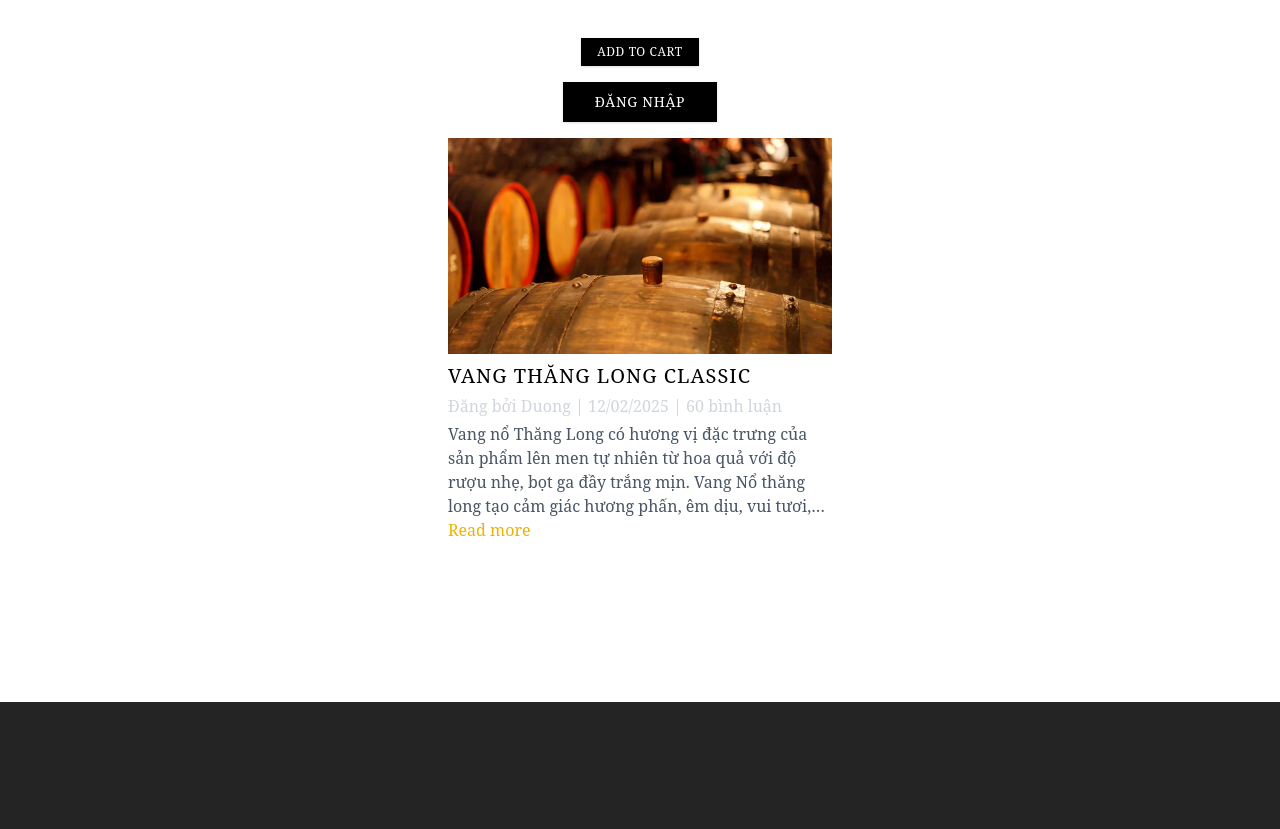
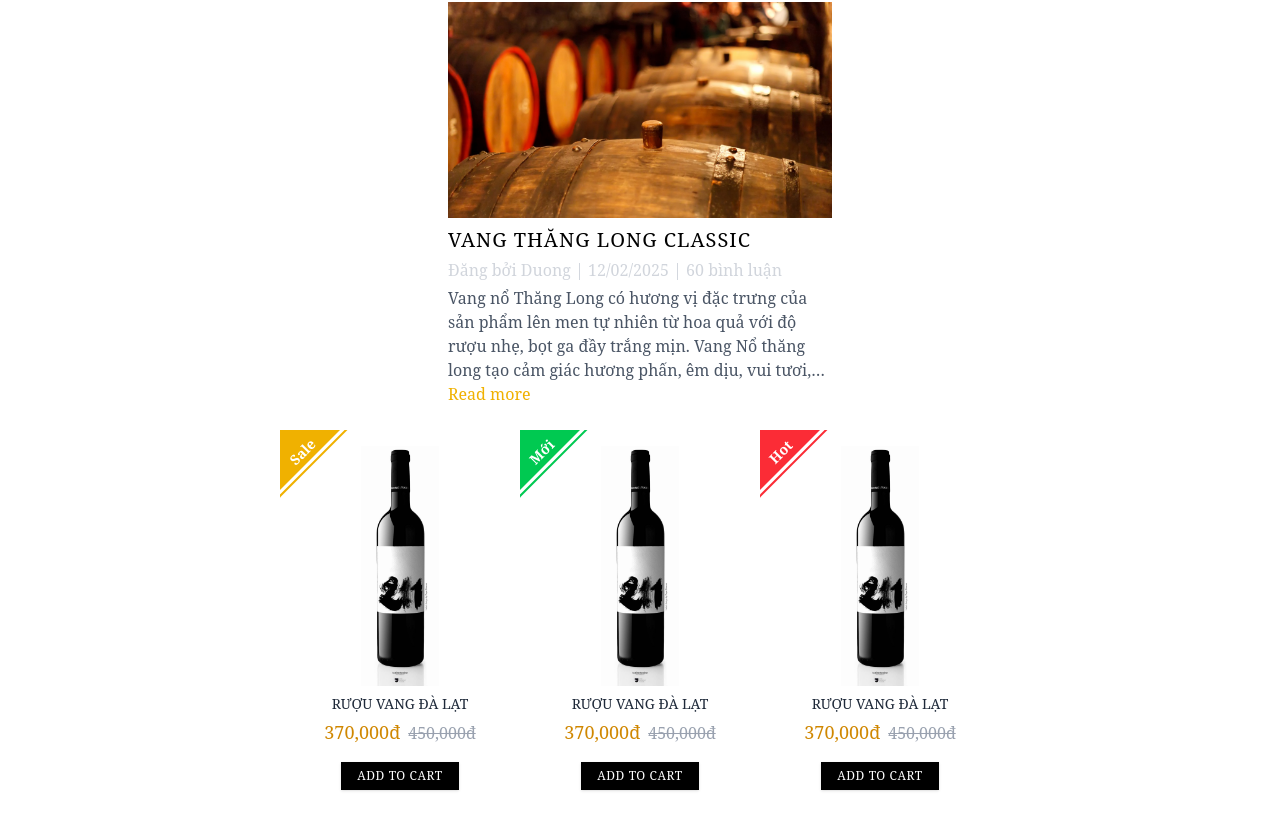
Before and after one commit to thaontn-0537/NAITEI20-FEHN-PR1-DRINK, a React (Vite) app: page / in a window 1280 px wide. Shown: the part 243-1072 px from the top of the page. Before the commit the page ends 945 px from the top, so only its background shows below. Built offline with nearby package versions, Linux system fonts and the light colour scheme.

Commit message:
Component - Product Card Small

```diff
--- a/src/App.jsx
+++ b/src/App.jsx
@@ -1,8 +1,16 @@
 import Header from "./components/Header";
 import { Button } from "./components/Button";
 import BlogCard from "./components/BlogCard";
+import ProductCardSmall from "./components/product-card/ProductCardSmall";
+import product1 from "./assets/products/product1.jpg"
 
 function App() {
+  const products = [
+    { tag: "Sale", image: product1, name: "RƯỢU VANG ĐÀ LẠT", price: 370000, oldPrice: 450000 },
+    { tag: "Mới", image: product1, name: "RƯỢU VANG ĐÀ LẠT", price: 370000, oldPrice: 450000 },
+    { tag: "Hot", image: product1, name: "RƯỢU VANG ĐÀ LẠT", price: 370000, oldPrice: 450000 },
+  ];
+
   return (
     <>
       <Header />
@@ -10,7 +18,11 @@
         <Button>ADD TO CART</Button>
         <Button size="lg">ĐĂNG NHẬP</Button>
         <BlogCard />
-
+        <div className="flex">
+          {products.map((product, index) => (
+            <ProductCardSmall key={index} {...product} />
+          ))}
+        </div>;
         <div class="triangle"></div>
       </main>
     </>
--- /dev/null
+++ b/src/components/product-card/ProductCardSmall.jsx
@@ -0,0 +1,71 @@
+import React from "react";
+import { Button } from "../Button";
+import { FaHeart } from "react-icons/fa";
+import { SiGoogleanalytics } from "react-icons/si";
+import { BsArrowsAngleContract } from "react-icons/bs";
+
+const tagColors = {
+  Sale: "bg-yellow-500",
+  Mới: "bg-green-500",
+  Hot: "bg-red-500",
+};
+
+const ProductCardSmall = ({ tag, image, name, price, oldPrice }) => {
+  return (
+    <div className="relative w-60 p-2 bg-white overflow-hidden group">
+      {tag && (
+        <div className="absolute top-0 left-0">
+          <div className="relative w-20 h-20">
+            <div
+              className={`absolute w-0 h-0 border-l-[60px] border-t-[60px] border-solid border-transparent ${tagColors[tag]} border-t-white rotate-[90deg]`}
+            ></div>
+            <div className={`absolute w-30 h-[2px] top-[40px] left-[-35px] ${tagColors[tag]} rotate-[-45deg]`}></div>
+            <span className="absolute top-3 left-2 text-white text-sm font-bold rotate-[-45deg]">
+              {tag}
+            </span>
+          </div>
+        </div>
+      )}
+
+      {/* Product Image */}
+      <div className="w-full h-60 flex justify-center items-center mt-2 overflow-hidden relative">
+        <img
+          src={image}
+          alt={name}
+          className="max-h-full max-w-full object-contain"
+        />
+        {/* Hover actions */}
+        <div className="absolute bottom-0 left-0 w-full bg-black bg-opacity-80 text-gray-400 flex justify-around items-center py-2 opacity-0 group-hover:opacity-100 transition-opacity duration-300">
+          <div className="flex items-center gap-2 cursor-pointer hover:text-white">
+            <FaHeart /> <span className="text-xs">Yêu thích</span>
+          </div>
+          <div className="flex items-center gap-2 cursor-pointer hover:text-white">
+            <SiGoogleanalytics /> <span className="text-xs">So sánh</span>
+          </div>
+          <BsArrowsAngleContract className="cursor-pointer hover:text-white"/>
+        </div>
+      </div>
+
+      {/* Product Info */}
+      <div className="text-center mt-2">
+        <p className="text-sm font-medium text-gray-800 group-hover:text-yellow-600 transition-colors duration-300">
+          {name}
+        </p>
+        <div className="mt-1">
+          <span className="text-lg text-yellow-600">
+            {price.toLocaleString()}đ
+          </span>
+          {oldPrice && (
+            <span className="text-gray-400 line-through ml-2">
+              {oldPrice.toLocaleString()}đ
+            </span>
+          )}
+        </div>
+      </div>
+
+      <Button className="mt-4">ADD TO CART</Button>
+    </div>
+  );
+};
+
+export default ProductCardSmall;
```
Also changed, not shown: src/assets/products/product1.jpg (added).
